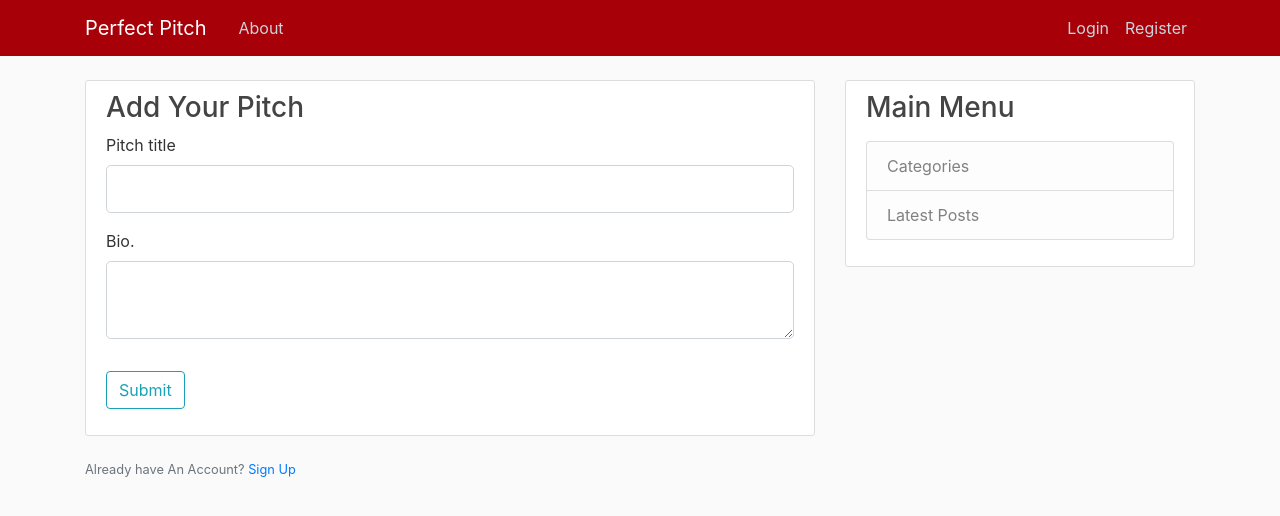
After one commit to Antony-me/perfect-pitch, a Flask app: page /addpitch in a window 1280 px wide. The commit adds this page. Shown: the top 516 px of the page. Run offline with Flask 2, Linux system fonts and the light colour scheme; some libraries are stand-ins or nearby versions.

Commit message:
Set the Apllication structure

```diff
--- /dev/null
+++ b/app/main/__init__.py
@@ -0,0 +1,3 @@
+from flask import Blueprint
+main = Blueprint('main',__name__)
+from . import views,errors
--- a/app/forms.py
+++ b/app/main/forms.py
@@ -30,8 +30,9 @@ class PitchForm(FlaskForm):
     category = SelectField('Type',choices=[('interview','Interview pitch'),('product','Product pitch'),('promotion','Promotion pitch')],validators=[Required()])
     submit = SubmitField('Submit')
 
-class UpdateProfile(FlaskForm):
-    bio = TextAreaField('Bio.',validators = [Required()])
+class AddPitch(FlaskForm):
+    title = StringField('Pitch title',validators=[Required()])
+    content = TextAreaField('Bio.',validators = [Required()])
     submit = SubmitField('Submit')
 
 
--- a/app/views.py
+++ b/app/main/views.py
@@ -1,6 +1,6 @@
 from flask import  render_template, url_for, flash, redirect
-from app import app
-from app.forms import RegistartionForm , LoginForm, UpdateProfile, CommentForm
+from . import main
+from .forms import RegistartionForm , LoginForm, CommentForm, AddPitch
 from app.models import User,Pitch, PitchCategory, Comments
 
 pitches = [
@@ -19,18 +19,18 @@ pitches = [
 ]
 
 
-@app.route("/")
+@main.route("/")
 def home():
 
     return render_template('home.html', pitches=pitches)
 
 
-@app.route("/about")
+@main.route("/about")
 def about():
 
     return render_template('about.html', title = 'About')
 
-@app.route("/register", methods=['GET', 'POST'])
+@main.route("/register", methods=['GET', 'POST'])
 def register():
 
     form = RegistartionForm()
@@ -39,7 +39,7 @@ def register():
         return redirect(url_for('home'))
     return render_template('register.html', title ='Register', form=form)
 
-@app.route("/login")
+@main.route("/login")
 def login():
 
     form = LoginForm()
@@ -47,9 +47,16 @@ def login():
     return render_template('login.html', title ='Login', form=form)
 
 
-@app.route("/update")
-def update():
+# @main.route("/update")
+# def update():
 
-    form = UpdateProfile()
+#     form = UpdateProfile()
 
-    return render_template('update.html', title ='Login', form=form)
+#     return render_template('update.html', title ='Login', form=form)
+
+@main.route("/addpitch")
+def addpitch():
+
+    form = AddPitch()
+
+    return render_template('addpitch.html', title ='Addd Your Pitch', form=form)
--- a/app/models.py
+++ b/app/models.py
@@ -1,4 +1,4 @@
-from app import db
+from . import db
 from datetime import datetime
 
 class User(db.Model):
@@ -18,7 +18,7 @@ class User(db.Model):
     profile_pic_path = db.Column(db.String())
     pitches = db.relationship("Pitch", backref="user", lazy = "dynamic")
     comment = db.relationship("Comments", backref="user", lazy = "dynamic")
-    vote = db.relationship("Votes", backref="user", lazy = "dynamic")
+    # vote = db.relationship("Votes", backref="user", lazy = "dynamic")
 
 
     # securing passwords
@@ -73,7 +73,7 @@ class Pitch(db.Model):
     category_id = db.Column(db.Integer, db.ForeignKey("categories.id"))
     user_id = db.Column(db.Integer,db.ForeignKey("users.id"))
     comment = db.relationship("Comments", backref="pitches", lazy = "dynamic")
-    vote = db.relationship("Votes", backref="pitches", lazy = "dynamic")
+    # vote = db.relationship("Votes", backref="pitches", lazy = "dynamic")
 
 
 
--- /dev/null
+++ b/app/templates/addpitch.html
@@ -0,0 +1,24 @@
+{% extends "macros.html"%}
+{% block content%}
+   <div class="content-section">
+       <form action="POST" action="">
+           <h3>Add Your Pitch</h3>
+           <fieldset class="form-group">
+               <div class="form-group">
+                    {{ form.title.label(class="form-control-lable")}}
+                    {{ form.title(class="form-control form-control-lg")}}
+                </div>
+                <div class="form-group">
+                    {{ form.content.label(class="form-control-lable")}}
+                    {{ form.content(class="form-control form-control-lg")}}
+                </div>
+           </fieldset>
+           <div class="form-group">
+               {{ form.submit(class ="btn btn-outline-info")}}
+           </div>
+       </form>
+   </div>
+   <div>
+       <small class="text-muted">Already have An Account? <a href="{{ url_for('main.home')}}">Sign Up</a></small>
+   </div>
+{% endblock%}
--- a/app/templates/login.html
+++ b/app/templates/login.html
@@ -3,7 +3,6 @@
    <div class="content-section">
        <form action="POST" action="">
            <h3>Login</h3>
-           <!-- {{ form.hidden_tag}} -->
            <fieldset class="form-group">
                <div class="form-group">
                     {{ form.email.label(class="form-control-lable")}}
@@ -30,9 +29,8 @@
     </small>
    </div>
    <small class="text-muted">
-       Need An Account <a href="{{ url_for('register')}}">Sign Up</a>
+       Need An Account <a href="{{ url_for('main.register')}}">Sign Up</a>
    </small>
    <div>
-       <!-- <small class="text-muted">Already have An Account? <a href="{{ url_for('login')}}">Login</a></small> -->
    </div>
 {% endblock%}
--- a/app/templates/macros.html
+++ b/app/templates/macros.html
@@ -16,19 +16,19 @@
     <header class="site-header">
         <nav class="navbar navbar-expand-md navbar-dark bg-steel fixed-top">
           <div class="container">
-            <a class="navbar-brand mr-4" href="/">Pitch Blog</a>
+            <a class="navbar-brand mr-4" href="/">Perfect Pitch</a>
             <button class="navbar-toggler" type="button" data-toggle="collapse" data-target="#navbarToggle" aria-controls="navbarToggle" aria-expanded="false" aria-label="Toggle navigation">
               <span class="navbar-toggler-icon"></span>
             </button>
             <div class="collapse navbar-collapse" id="navbarToggle">
               <div class="navbar-nav mr-auto">
-                <a class="nav-item nav-link" href="/">Home</a>
+                <!-- <a class="nav-item nav-link" href="/">Home</a> -->
                 <a class="nav-item nav-link" href="/about">About</a>
               </div>
               <!-- Navbar Right Side -->
               <div class="navbar-nav">
-                <a class="nav-item nav-link" href="{{ url_for('login')}}">Login</a>
-                <a class="nav-item nav-link" href="{{ url_for('register')}}">Register</a>
+                <a class="nav-item nav-link" href="{{ url_for('main.login')}}">Login</a>
+                <a class="nav-item nav-link" href="{{ url_for('main.register')}}">Register</a>
               </div>
             </div>
           </div>
--- a/app/templates/register.html
+++ b/app/templates/register.html
@@ -3,7 +3,6 @@
    <div class="content-section">
        <form action="POST" action="">
            <h3>Welcome to Perfect Pitch</h3>
-           <!-- {{ form.hidden_tag}} -->
            <fieldset class="form-group">
                <div class="form-group">
                    {{ form.username.label(class="form-control-lable")}}
@@ -28,6 +27,6 @@
        </form>
    </div>
    <div>
-       <small class="text-muted">Already have An Account? <a href="{{ url_for('home')}}">Sign Up</a></small>
+       <small class="text-muted">Already have An Account? <a href="{{ url_for('main.home')}}">Sign Up</a></small>
    </div>
 {% endblock%}
--- /dev/null
+++ b/manage.py
@@ -0,0 +1,16 @@
+from app import create_app,db
+from flask_script import Manager,Server
+from app.models import User,Pitch, PitchCategory, Comments
+
+ #Creating app instance
+app = create_app('development')
+
+manager = Manager(app)
+manager.add_command('server',Server)
+
+@manager.shell
+def make_shell_context():
+    return dict(app = app,db = db,User = User )
+
+if __name__ == '__main__':
+    manager.run()
--- a/run.py
+++ /dev/null
@@ -1,4 +0,0 @@
-from app import app
-
-if __name__ == "__main__":
-    app.run(debug = True)
```
Also changed, not shown: app/__init__.py (+22 -5 lines), app/main/errors.py (added, +9 -0 lines), config.py (added, +19 -0 lines), 2 other files.
